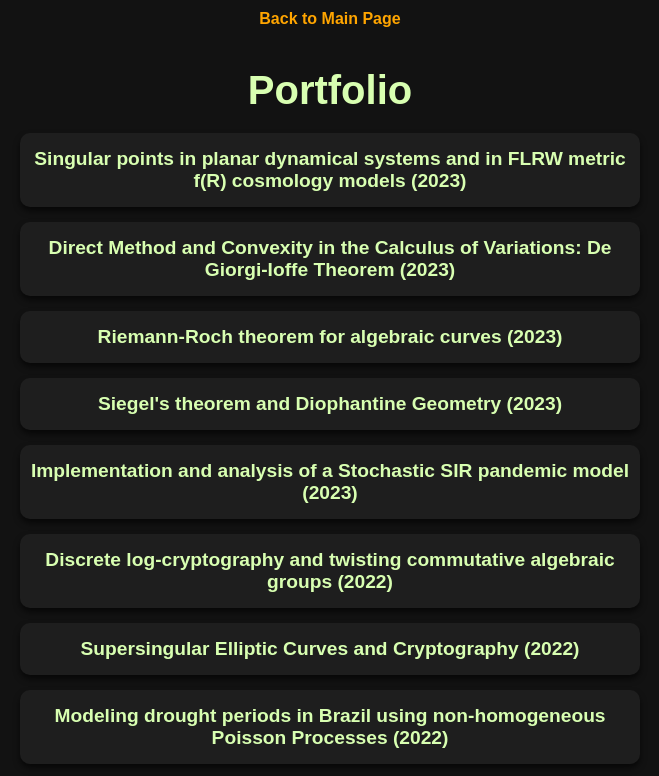
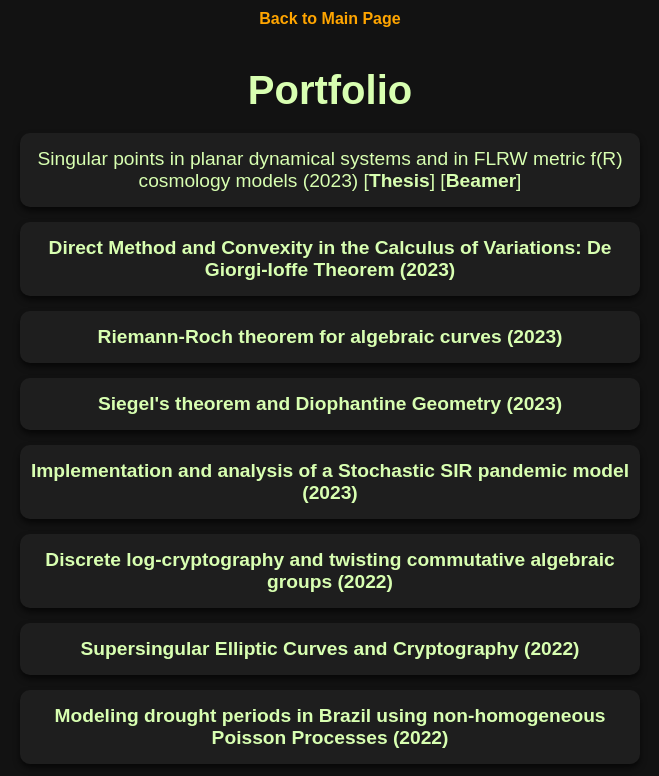
Before and after one commit to dalcio99/dalcio99.github.io, a plain HTML site: page subpages/portfolio.html in a window 1280 px wide. Shown: the top 776 px of the page, without its empty margins (310-969 px from the left). Drawn offline with Linux system fonts and the light colour scheme.

Commit message:
Update portfolio.html

```diff
--- a/subpages/portfolio.html
+++ b/subpages/portfolio.html
@@ -126,9 +126,12 @@
 
     <h1>Portfolio</h1>
     <ul>
-        <li><a href="uploads/beemer_MSc_thesis.pdf">Singular points in planar dynamical systems and in FLRW metric f(R) cosmology models (2023)</a></li>
-        <li><a href="uploads/DeGiorgi_Ioffe_thm.pdf">Direct Method and Convexity in the Calculus of Variations: De Giorgi-Ioffe Theorem (2023)</a></li>
-        <li><a href="uploads/Riemann_Roch_thm.pdf"> Riemann-Roch theorem for algebraic curves (2023)</a></li>
+        <li>
+  Singular points in planar dynamical systems and in FLRW metric f(R) cosmology models (2023)
+  [<a href="uploads/MSc_Thesis.pdf">Thesis</a>]
+  [<a href="uploads/beemer_MSc_thesis.pdf">Beamer</a>]
+</li>
+        <li><a href="uploads/DeGiorgi_Ioffe_thm.pdf">Direct Method and Convexity in the Calculus of Variations: De Giorgi-Ioffe Theorem (2023)</a></li> <li><a href="uploads/Riemann_Roch_thm.pdf"> Riemann-Roch theorem for algebraic curves (2023)</a></li>
         <li><a href="uploads/Intro_dioph_geom.pdf">Siegel's theorem and Diophantine Geometry (2023)</a></li>
         <li><a href=https://github.com/dalcio99/Laboratory_Computational_Maths>Implementation and analysis of a Stochastic SIR pandemic model (2023)</a></li>
         <li><a href="uploads/discrete_log_crypto.pdf">Discrete log-cryptography and twisting commutative algebraic groups (2022)</a></li>
```
